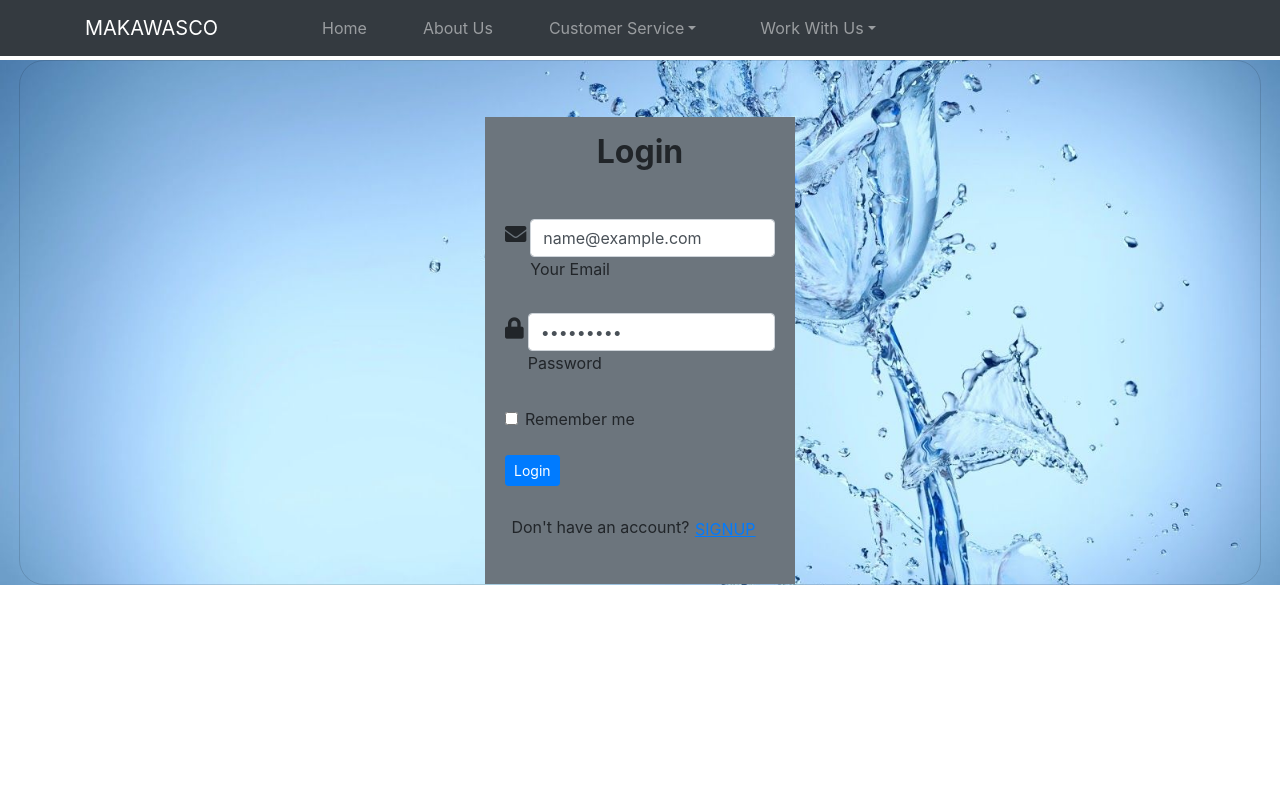
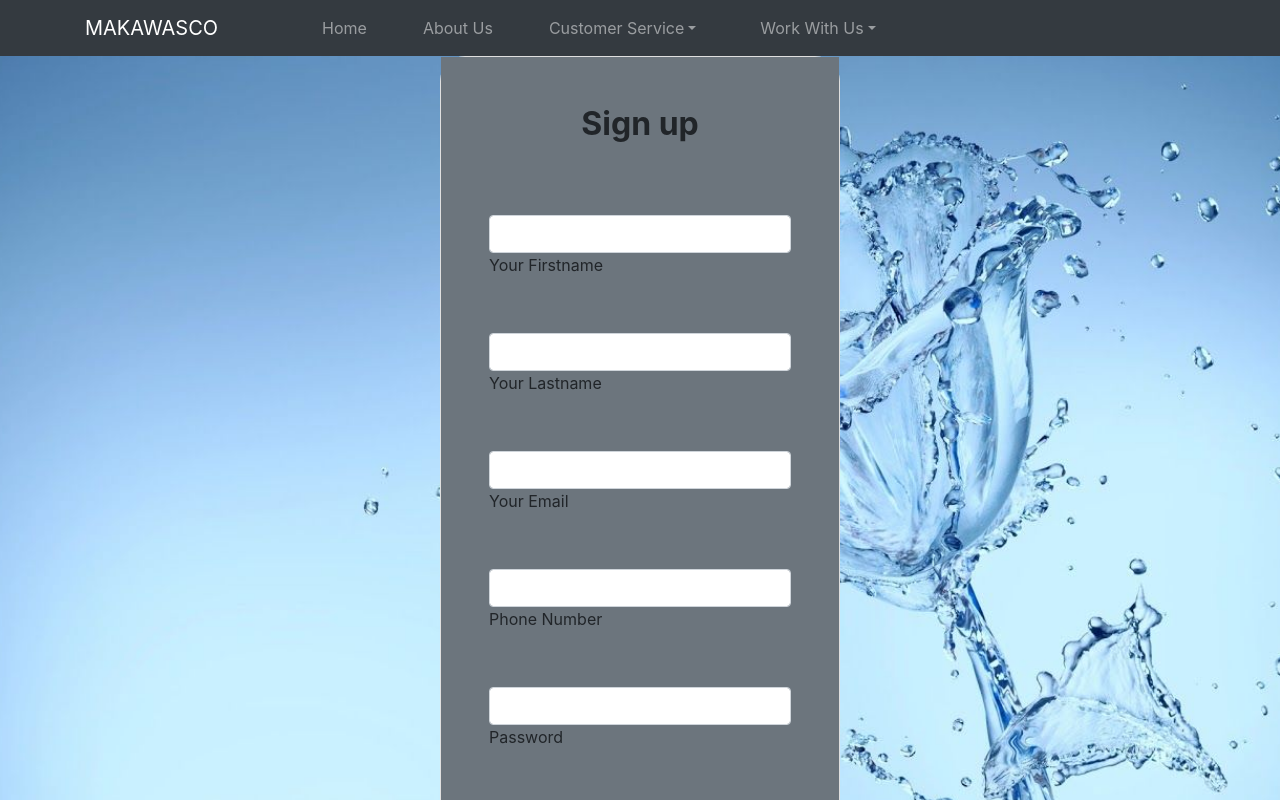
Before and after one commit to titusmuteti/waterapp-frontend, a React (Create React App) app: page /selfserviceportal in a window 1280 px wide. Both pictures are taken after typing "name@example.com", "Sample123" into the empty fields and a click on the button "SIGNUP". Shown: the top 800 px of the page. Built offline with nearby package versions, Linux system fonts and the light colour scheme; no server answers.

Commit message:
login and signup senstitvity

```diff
--- a/src/components/Login.js
+++ b/src/components/Login.js
@@ -9,89 +9,70 @@ import {
   MDBInput,
   MDBIcon,
   MDBCheckbox
-}
-from 'mdb-react-ui-kit';
+} from 'mdb-react-ui-kit';
 import { ToastContainer, toast } from 'react-toastify';
 import 'react-toastify/dist/ReactToastify.css';
 
-function Login({onLogin, onSelectForm}) {
-
+function Login({ onLogin, onSelectForm }) {
   const [email, setEmail] = useState("");
   const [password, setPassword] = useState("");
   const [errors, setErrors] = useState([]);
   const [isLoading, setIsLoading] = useState(false);
 
-  function handleSubmit(e){
-    e.preventDefault()
-    setIsLoading(false)
+  function handleSubmit(e) {
+    e.preventDefault();
+    setIsLoading(false);
     fetch('https://makawasco-backend.onrender.com/login', {
       method: 'POST',
-      headers: { 'Content-Type': 'application/json',
-    Accept: 'application/json' },
-      body: JSON.stringify({email, password})
+      headers: { 'Content-Type': 'application/json', Accept: 'application/json' },
+      body: JSON.stringify({ email, password })
     })
-    .then((response)=> {
+      .then((response) => {
         setIsLoading(false);
-      if(response.ok) {
-        response.json().then((user)=> onLogin(user))
+        if (response.ok) {
+          response.json().then((user) => onLogin(user));
           toast.success('Login successful');
           window.location.href = 'https://waterapp.vercel.app/clientdashboard';
-      }else {
-        response.json().then((error)=> setErrors(error.errors))
+        } else {
+          response.json().then((error) => setErrors(error.errors));
           toast.warning('Wrong email or password');
         }
-    })
+      });
   }
 
-
   return (
-    <>
     <MDBContainer fluid className='bg'>
-
-      <MDBCard className='text-black m-1 bg-transparent align-items-center pt-5' style={{borderRadius: '25px'}}>
-        <MDBCardBody className='bg-secondary w-25 mt-2 pt-3'>
-
+      <MDBContainer className='d-flex align-items-center justify-content-center' style={{ height: '100vh' }}>
+        <MDBCard className='text-black bg-secondary' style={{ maxWidth: '400px', width: '90%', borderRadius: '25px' }}>
+          <MDBCardBody className='p-5'>
             <MDBCardTitle className='h2 mb-5 text-center font-weight-bold'>Login</MDBCardTitle>
-
             <form onSubmit={handleSubmit}>
-            <div className="d-flex flex-row align-items-center mb-4">
-              <MDBIcon fas icon="envelope me-3" size='lg' className='pb-4 mb-3 pr-1'/>
-              <MDBInput label='Your Email' id='email' type='email' onChange={(e) => setEmail(e.target.value)}/>
+              <div className="mb-4">
+                <MDBIcon fas icon="envelope me-3" size='lg' className='pb-4 mb-3 pr-1' />
+                <MDBInput label='Your Email' id='email' type='email' onChange={(e) => setEmail(e.target.value)} />
               </div>
-
-            <div className="d-flex flex-row align-items-center mb-4">
-              <MDBIcon fas icon="lock me-3" size='lg' className='pb-4 mb-3 pr-1'/>
-              <MDBInput label='Password' id='password' type='password' onChange={(e) => setPassword(e.target.value)}/>
+              <div className="mb-4">
+                <MDBIcon fas icon="lock me-3" size='lg' className='pb-4 mb-3 pr-1' />
+                <MDBInput label='Password' id='password' type='password' onChange={(e) => setPassword(e.target.value)} />
               </div>
-
               <div className='mb-4'>
-              <MDBCheckbox name='flexCheck' value='' id='flexCheckDefault' label='Remember me'/>
+                <MDBCheckbox name='flexCheck' value='' id='flexCheckDefault' label='Remember me' />
               </div>
-
               <MDBBtn className='mb-4' size='sm' type='submit'>{isLoading ? "Loading..." : "Login"}</MDBBtn>
-
               <ToastContainer />
-
-            <article>
-              {errors}
-            </article>
-
-             <p className='text-center'> Don't have an account? <MDBBtn color='link' className='text-decorate-underline pl-0' onClick={()=>onSelectForm(false)}>SIGNUP</MDBBtn></p>
+              {errors.length > 0 && (
+                <div className='mb-4 text-danger'>
+                  {errors.map((error, index) => (
+                    <p key={index}>{error}</p>
+                  ))}
+                </div>
+              )}
+              <p className='text-center'>Don't have an account? <MDBBtn color='link' className='text-decorate-underline pl-0' onClick={() => onSelectForm(false)}>SIGNUP</MDBBtn></p>
             </form>
           </MDBCardBody>
         </MDBCard>
-
-      <link
-        href="https://fonts.googleapis.com/css?family=Roboto:300,400,500,700&display=swap"
-        rel="stylesheet"
-      />
-      <link
-        href="https://use.fontawesome.com/releases/v5.15.1/css/all.css"
-        rel="stylesheet"
-      />
-
       </MDBContainer>
-    </>
+    </MDBContainer>
   );
 }
 
--- a/src/components/Signup.js
+++ b/src/components/Signup.js
@@ -1,6 +1,15 @@
 import React, { useState } from 'react';
 import axios from 'axios';
-import { MDBBtn, MDBContainer, MDBCardTitle, MDBCard, MDBCardBody, MDBInput, MDBIcon, MDBCheckbox } from 'mdb-react-ui-kit';
+import {
+  MDBBtn,
+  MDBContainer,
+  MDBCardTitle,
+  MDBCard,
+  MDBCardBody,
+  MDBInput,
+  MDBIcon,
+  MDBCheckbox
+} from 'mdb-react-ui-kit';
 
 axios.defaults.headers.post['Content-Type'] = 'application/json'; // Set default Content-Type header for all requests
 
@@ -63,7 +72,7 @@ function Signup({ onLogin, onSelectForm }) {
 
       if (response.status === 200) {
         onLogin(response.data.user);
-        window.location.href = 'https://waterapp.vercel.app//clientdashboard';
+        window.location.href = 'https://waterapp.vercel.app/clientdashboard';
       } else {
         setErrors(response.data.errors);
       }
@@ -86,37 +95,38 @@ function Signup({ onLogin, onSelectForm }) {
 
   return (
     <MDBContainer fluid className='bg'>
-      <MDBCard className='text-black m-1 bg-transparent align-items-center pt-5' style={{ borderRadius: '25px' }}>
-        <MDBCardBody className='bg-secondary w-25 mt-2 pt-3'>
+      <MDBContainer className='d-flex align-items-center justify-content-center' style={{ minHeight: '100vh' }}>
+        <MDBCard className='text-black' style={{ maxWidth: '400px', width: '90%', borderRadius: '25px' }}>
+          <MDBCardBody className='p-5 bg-secondary'>
             <MDBCardTitle className='h2 mb-5 text-center font-weight-bold'>Sign up</MDBCardTitle>
 
             <form onSubmit={handleSubmit} onReset={handleFormReset}>
-            <div className='d-flex flex-row align-items-center mb-4'>
+              <div className='mb-4'>
                 <MDBIcon fas icon='user me-3' size='lg' className='pb-4 mb-3 pr-1' />
                 <MDBInput label='Your Firstname' id='name' type='text' className='w-100' value={first_name} onChange={(e) => setFirstName(e.target.value)} />
               </div>
 
-            <div className='d-flex flex-row align-items-center mb-4'>
+              <div className='mb-4'>
                 <MDBIcon fas icon='user me-3' size='lg' className='pb-4 mb-3 pr-1' />
                 <MDBInput label='Your Lastname' id='name' type='text' className='w-100' value={last_name} onChange={(e) => setLastName(e.target.value)} />
               </div>
 
-            <div className='d-flex flex-row align-items-center mb-4'>
+              <div className='mb-4'>
                 <MDBIcon fas icon='envelope me-3' size='lg' className='pb-4 mb-3 pr-1' />
                 <MDBInput label='Your Email' id='email' type='email' value={email} onChange={(e) => setEmail(e.target.value)} />
               </div>
 
-            <div className='d-flex flex-row align-items-center mb-4'>
+              <div className='mb-4'>
                 <MDBIcon fas icon='phone me-3' size='lg' className='pb-4 mb-3 pr-1' />
                 <MDBInput label='Phone Number' id='phonenumber' type='text' value={phone_number} onChange={(e) => setPhoneNumber(e.target.value)} />
               </div>
 
-            <div className='d-flex flex-row align-items-center mb-4'>
+              <div className='mb-4'>
                 <MDBIcon fas icon='lock me-3' size='lg' className='pb-4 mb-3 pr-1' />
                 <MDBInput label='Password' id='password' type='password' value={password} onChange={(e) => setPassword(e.target.value)} />
               </div>
 
-            <div className='d-flex flex-row align-items-center mb-4'>
+              <div className='mb-4'>
                 <MDBIcon fas icon='key me-3' size='lg' className='pb-4 mb-3 pr-1' />
                 <MDBInput label='Confirm password' id='confirmPassword' type='password' value={confirm_password} onChange={(e) => setConfirmPassword(e.target.value)} />
               </div>
@@ -144,9 +154,7 @@ function Signup({ onLogin, onSelectForm }) {
             </form>
           </MDBCardBody>
         </MDBCard>
-
-      <link href='https://fonts.googleapis.com/css?family=Roboto:300,400,500,700&display=swap' rel='stylesheet' />
-      <link href='https://use.fontawesome.com/releases/v5.15.1/css/all.css' rel='stylesheet' />
+      </MDBContainer>
     </MDBContainer>
   );
 }
```
Lines whose indentation alone changed are shown as unchanged.
